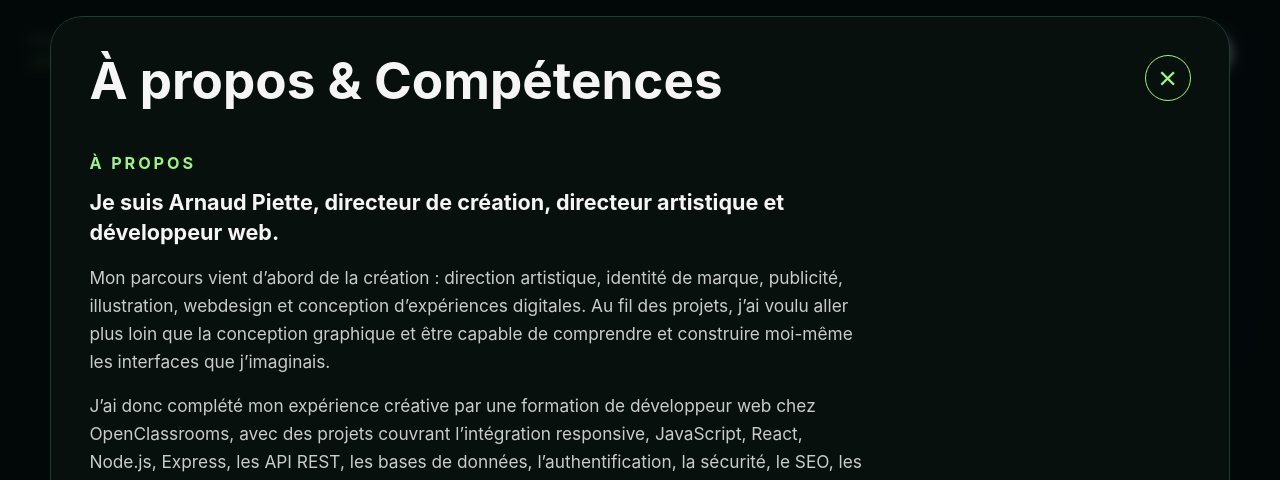
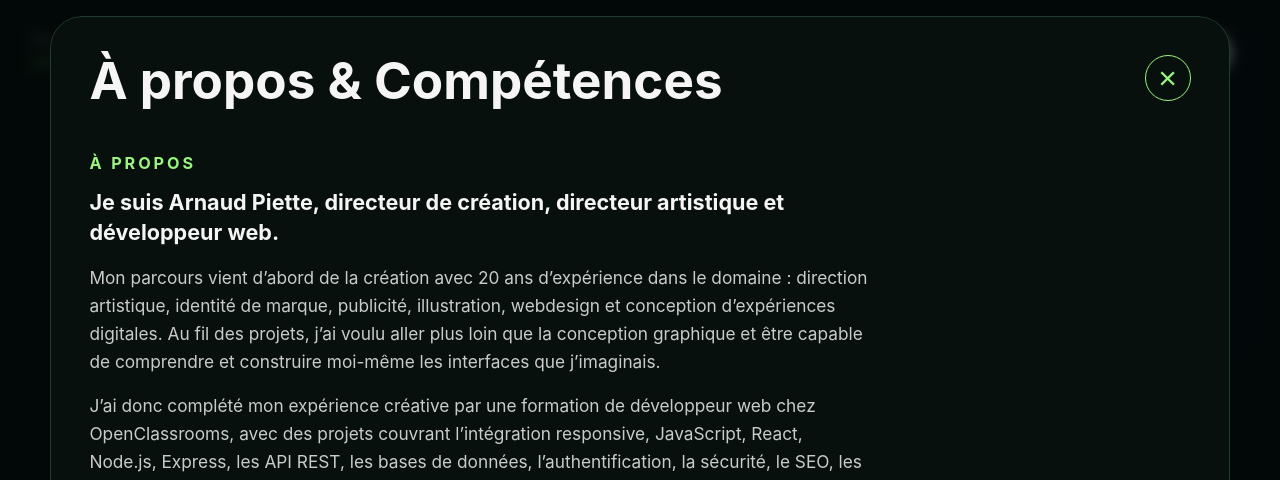
Before and after one commit to arnaudpiette/Portfolio, an Astro site: page /dev in a window 1280 px wide. Both pictures are taken after a click on the button 1107 px from the left and 53 px from the top of the page. Shown: the top 480 px of the page. Built offline with nearby package versions, Linux system fonts and the light colour scheme; Astro itself is replaced by a stand-in of ours.

Commit message:
content: add 20 years creative experience

```diff
--- a/src/components/PortfolioOverlays.astro
+++ b/src/components/PortfolioOverlays.astro
@@ -33,7 +33,7 @@ const { theme, logos = [], groups = [] } = Astro.props;
     <section class="about-section" aria-labelledby="about-title">
       <h3 id="about-title">À propos</h3>
       <p class="about-intro"><strong>Je suis Arnaud Piette, directeur de création, directeur artistique et développeur web.</strong></p>
-      <p>Mon parcours vient d’abord de la création : direction artistique, identité de marque, publicité, illustration, webdesign et conception d’expériences digitales. Au fil des projets, j’ai voulu aller plus loin que la conception graphique et être capable de comprendre et construire moi-même les interfaces que j’imaginais.</p>
+      <p>Mon parcours vient d’abord de la création avec 20 ans d’expérience dans le domaine : direction artistique, identité de marque, publicité, illustration, webdesign et conception d’expériences digitales. Au fil des projets, j’ai voulu aller plus loin que la conception graphique et être capable de comprendre et construire moi-même les interfaces que j’imaginais.</p>
       <p>J’ai donc complété mon expérience créative par une formation de développeur web chez OpenClassrooms, avec des projets couvrant l’intégration responsive, JavaScript, React, Node.js, Express, les API REST, les bases de données, l’authentification, la sécurité, le SEO, les performances et l’accessibilité.</p>
       <p>Cette double compétence me permet aujourd’hui d’aborder un projet de manière globale : <strong>comprendre le besoin, concevoir son identité et son expérience utilisateur, puis participer concrètement à son développement.</strong></p>
       <p>Des projets comme <strong>Kasa</strong>, <strong>Mon Vieux Grimoire</strong> ou <strong>Nina Carducci</strong> m’ont permis de consolider mes compétences techniques, tandis que mes expériences en direction artistique m’ont appris à défendre une intention, construire un système visuel cohérent et penser l’expérience du point de vue de l’utilisateur.</p>
```
